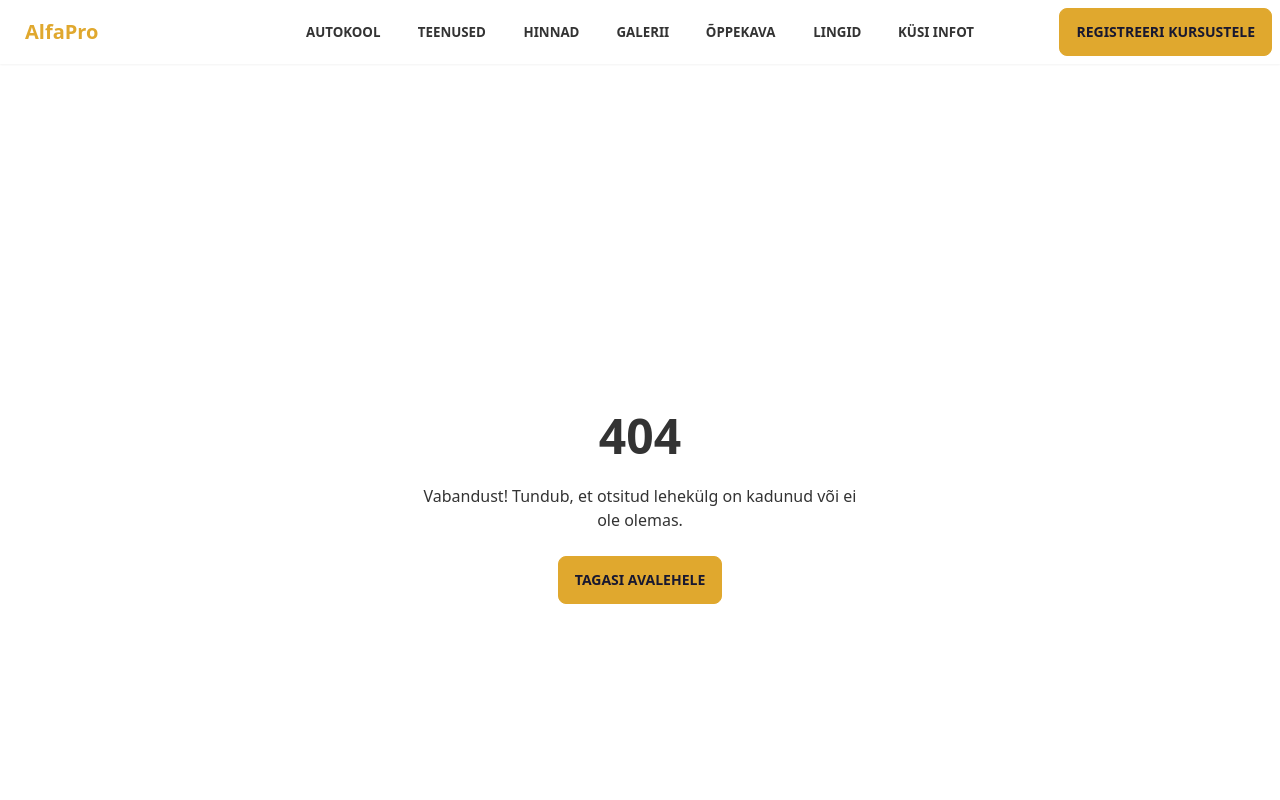
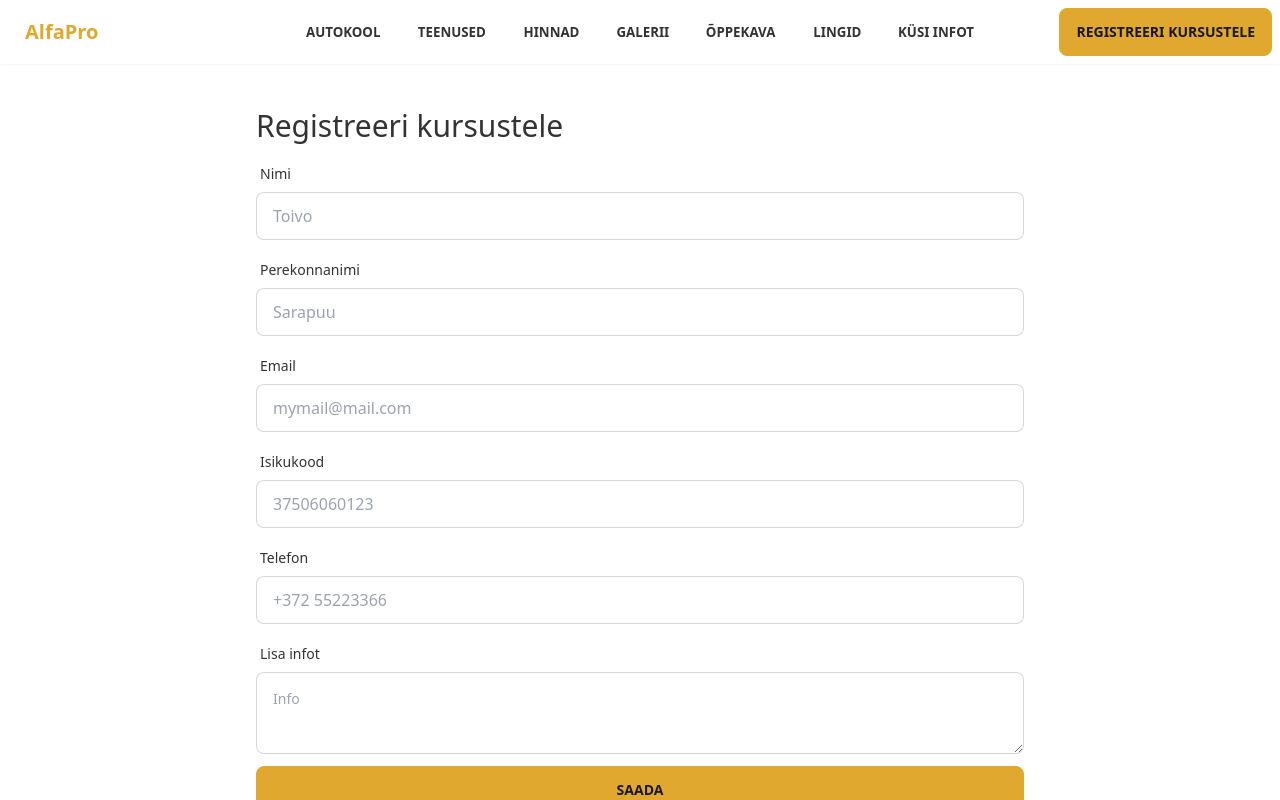
Before and after one commit to Appstatis/alfapro, a Next.js app: page /register in a window 1280 px wide. Before the commit this address had no page. Shown: the top 800 px of the page. Built offline with nearby package versions, Linux system fonts and the light colour scheme.

Commit message:
Register page implementation

```diff
--- /dev/null
+++ b/src/pages/register.tsx
@@ -0,0 +1,14 @@
+import { RegisterForm } from "@/components/pages/register/RegisterForm";
+
+const Register = () => {
+  return (
+    <>
+      <h1 className="text-3xl">Registreeri kursustele</h1>
+      <div className="grid w-full grid-cols-1 mx-auto">
+        <RegisterForm />
+      </div>
+    </>
+  );
+};
+
+export default Register;
```
